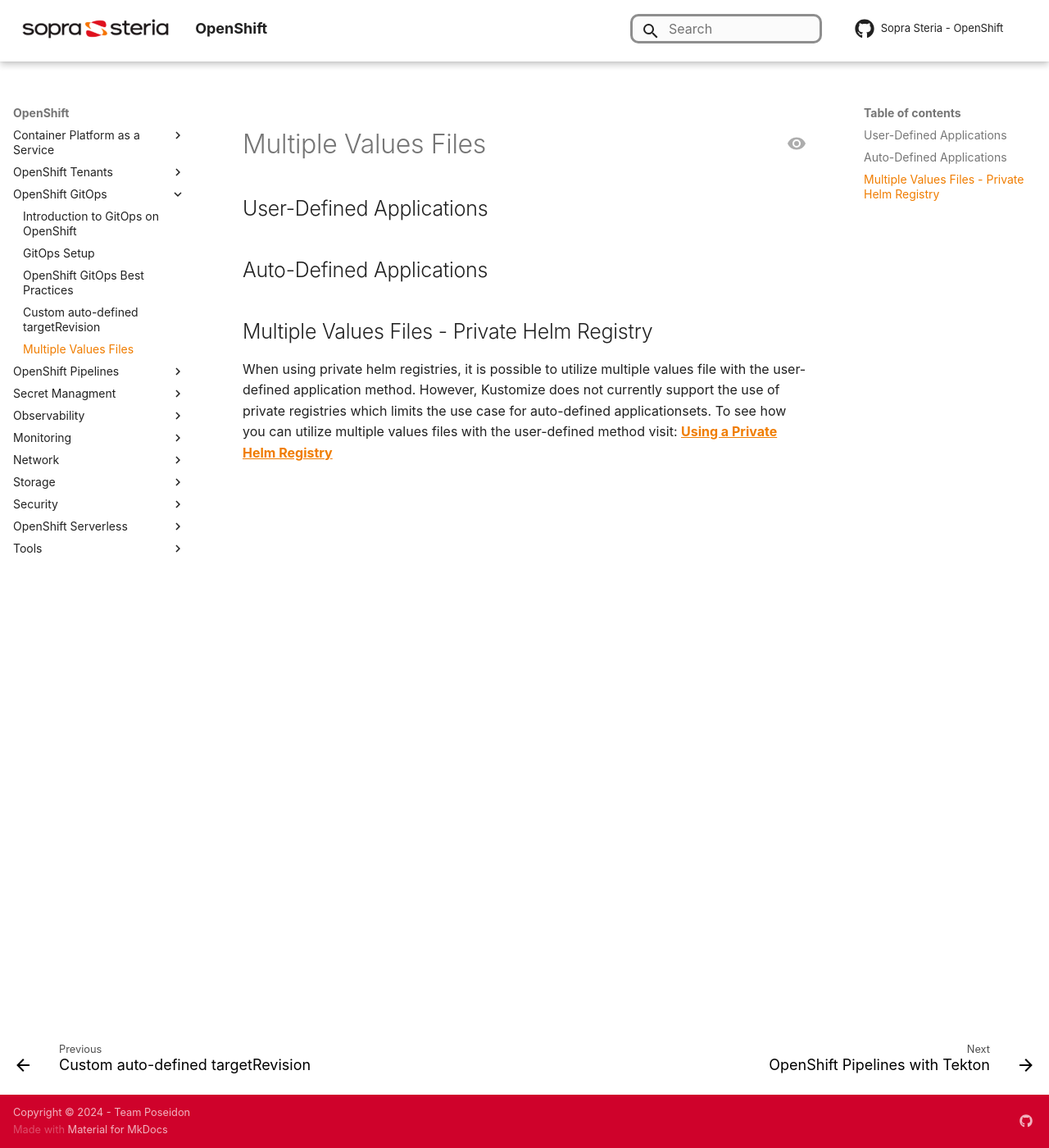
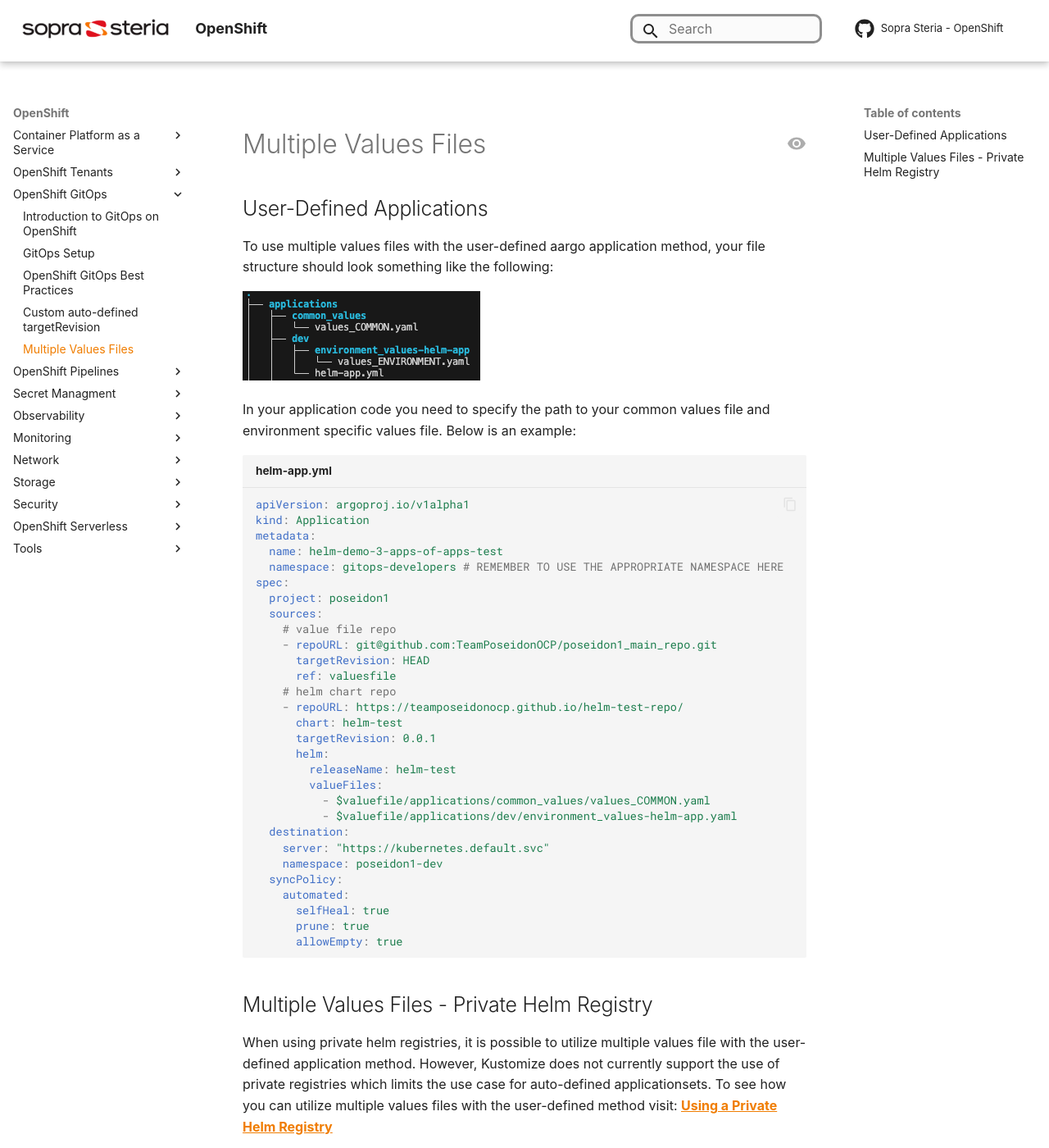
Before and after one commit to Sopra-Steria-Norge-Kubernetes/OpenShift, an MkDocs documentation site: the page built from docs/OpenShift GitOps/multiple-values-files.md, in a window 1280 px wide and 1400 px high. Shown: the whole window at 82% size. Built offline with MkDocs 1.6.1 and Material for MkDocs 9.7.7, drawn with Linux system fonts in a browser that asks for light colours; some web fonts are replaced; comment, search, counter and statistics services are not loaded.

Commit message:
adding text for multiple values files with user-defined method - added text to be added later when implementation for auto-defined is working

````diff
--- a/docs/OpenShift GitOps/multiple-values-files.md
+++ b/docs/OpenShift GitOps/multiple-values-files.md
@@ -3,10 +3,71 @@
 
 ## User-Defined Applications
 
+To use multiple values files with the user-defined aargo application method, your file structure should look something like the following:
 
+![Basics Tab Configuration](../img/Private%20Helm%20Registry/multiple-values-helm-app.png)
 
-## Auto-Defined Applications
+In your application code you need to specify the path to your common values file and environment specific values file. Below is an example:
 
+```yaml title="helm-app.yml"
+apiVersion: argoproj.io/v1alpha1
+kind: Application
+metadata:
+  name: helm-demo-3-apps-of-apps-test
+  namespace: gitops-developers # REMEMBER TO USE THE APPROPRIATE NAMESPACE HERE
+spec:
+  project: poseidon1
+  sources:
+    # value file repo
+    - repoURL: git@github.com:TeamPoseidonOCP/poseidon1_main_repo.git
+      targetRevision: HEAD
+      ref: valuesfile
+    # helm chart repo
+    - repoURL: https://teamposeidonocp.github.io/helm-test-repo/
+      chart: helm-test
+      targetRevision: 0.0.1
+      helm:
+        releaseName: helm-test
+        valueFiles:
+          - $valuefile/applications/common_values/values_COMMON.yaml
+          - $valuefile/applications/dev/environment_values-helm-app.yaml
+  destination:
+    server: "https://kubernetes.default.svc"
+    namespace: poseidon1-dev
+  syncPolicy:
+    automated:
+      selfHeal: true
+      prune: true
+      allowEmpty: true
+```
+[//]: # (TODO: modify & implement section under when we make it work)
+
+<!-- ## Auto-Defined Applications
+
+To use multiple values files with the auto-defined method we need to define a couple of files. In addition to our values files we need to define a Chart.yaml which defines the helm chart, and a kustomization.yml file which lets us define the helm chart we want to use as well as the values files. Your file structure should look somthing like this:
+
+![Basics Tab Configuration](../img/Private%20Helm%20Registry/multiple-values-helm-app.png)
+
+Below is an example of a Chart.yaml:
+
+```yaml title="Chart.yaml"
+apiVersion: v2
+name: helm-testing
+description: A Helm chart for testing
+version: 0.1.0
+appVersion: "1.16.0"
+```
+
+Below is an example of a kustomization.yml
+
+```yaml title="kustomization.yml"
+helmGlobals:
+  chartHome: ../../charts # Relative path from kustomization to chart
+
+helmCharts:
+  - name: nginx
+    valuesFile: values.yaml
+``` -->
 
 
 ## Multiple Values Files - Private Helm Registry
````
